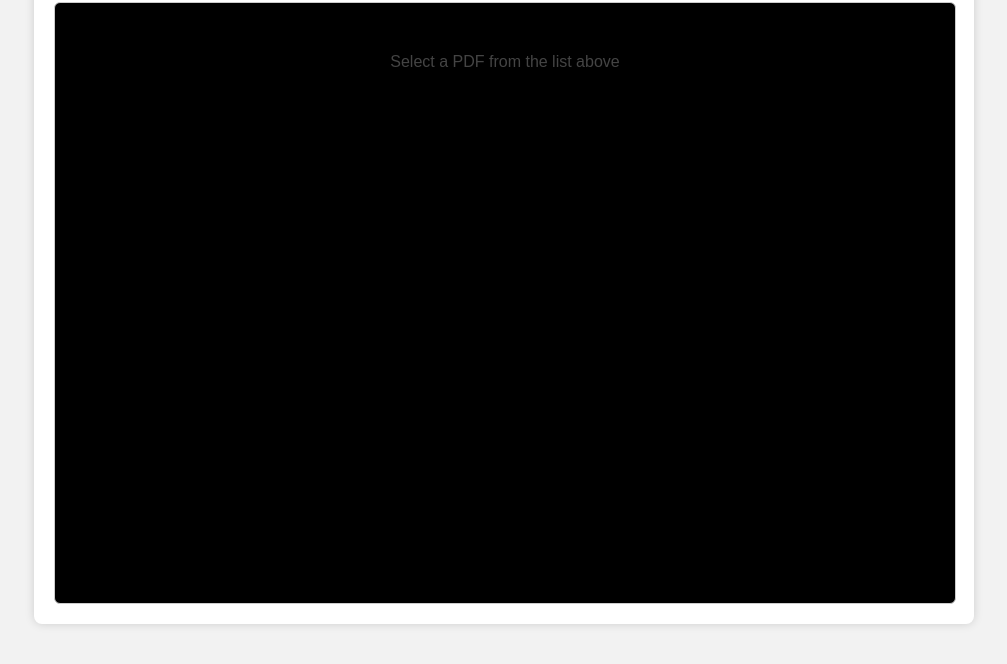
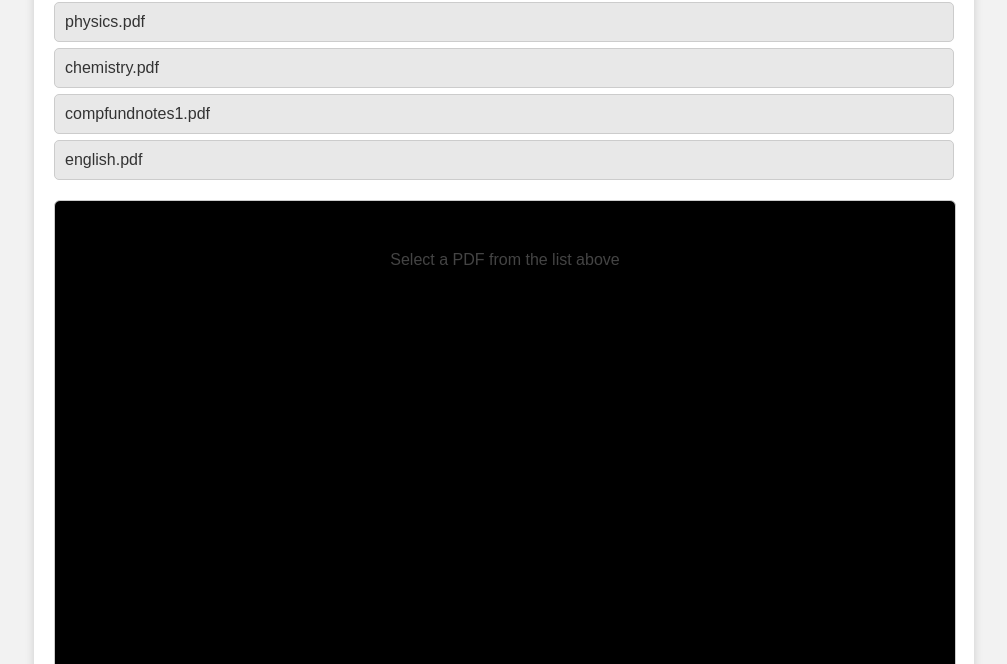
Before and after one commit to siddharth-rapol/pdfviewerforipadofsiddharth, a plain HTML site: page index.html in a window 1280 px wide. Shown: the part 136-800 px from the top of the page, without its empty margins (136-1143 px from the left). Drawn offline with Linux system fonts and the light colour scheme.

Commit message:
syntax error

```diff
--- a/index.html
+++ b/index.html
@@ -75,8 +75,8 @@
 const pdfFiles = [
     "physics.pdf",
     "chemistry.pdf",
-    "compfundnotes1.pdf"
-  "english.pdf"
+    "compfundnotes1.pdf",
+    "english.pdf"
 ];
 // --------------------------------------------------
 
```
